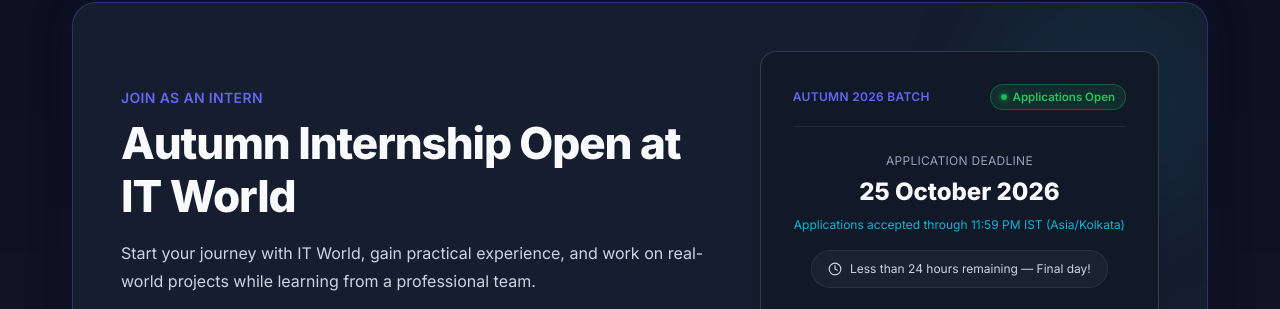
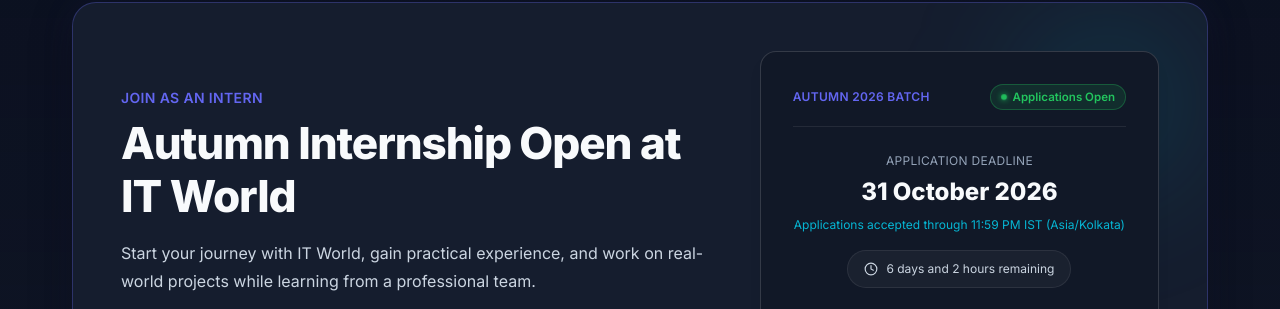
Before and after one commit to gopalpoddar4/AcroTech-Software-Solutions, a plain HTML site: page pages/career.html in a window 1280 px wide. Shown: the part 1955-2264 px from the top of the page. Drawn offline with Linux system fonts and the light colour scheme.

Commit message:
Date extend

```diff
--- a/js/career/career.js
+++ b/js/career/career.js
@@ -4,7 +4,7 @@
  * Handles:
  * 1. Rendering Section 1: Current Openings (from centralized jobs-data)
  * 2. Section 1 "Apply Now" informational modal
- * 3. Section 2: Join as Intern deadline calculation (25 October 2026 Asia/Kolkata)
+ * 3. Section 2: Join as Intern deadline calculation (31 October 2026 Asia/Kolkata)
  * 4. Section 2: Internship Application Modal & accessible Form Validation
  * 5. Firebase Realtime Database application submission (push ID, status pending)
  * 6. Section 3: Realtime "Our Interns" showcase listener (loading, empty, error states)
@@ -22,9 +22,9 @@
   // CONSTANTS & CONFIGURATION
   // =========================================================================
 
-  // Internship Application Deadline: 25 October 2026, 23:59:59 IST (+05:30)
+  // Internship Application Deadline: 31 October 2026, 23:59:59 IST (+05:30)
   // Asia/Kolkata timezone standard
-  const DEADLINE_DATE_STRING = "2026-10-25T23:59:59+05:30";
+  const DEADLINE_DATE_STRING = "2026-10-31T23:59:59+05:30";
   const DEADLINE_EPOCH = new Date(DEADLINE_DATE_STRING).getTime();
 
   // Reference to jobs list
@@ -205,7 +205,7 @@
         statusPill.textContent = 'Applications Closed';
       }
       if (countdownText) {
-        countdownText.textContent = 'Application period ended on 25 October 2026.';
+        countdownText.textContent = 'Application period ended on 31 October 2026.';
       }
       if (closedNotice) {
         closedNotice.hidden = false;
@@ -1055,7 +1055,7 @@
     if (internsListenerRef && dbOff) {
       try {
         dbOff(internsListenerRef);
-      } catch (_) {}
+      } catch (_) { }
     }
   });
 
--- a/pages/career.html
+++ b/pages/career.html
@@ -234,7 +234,7 @@
 
                 <span class="deadline-label">Application Deadline</span>
                 <div class="deadline-date-display" id="deadline-date-text">
-                  25 October 2026
+                  31 October 2026
                 </div>
                 <div class="deadline-timezone-note">
                   Applications accepted through 11:59 PM IST (Asia/Kolkata)
```
